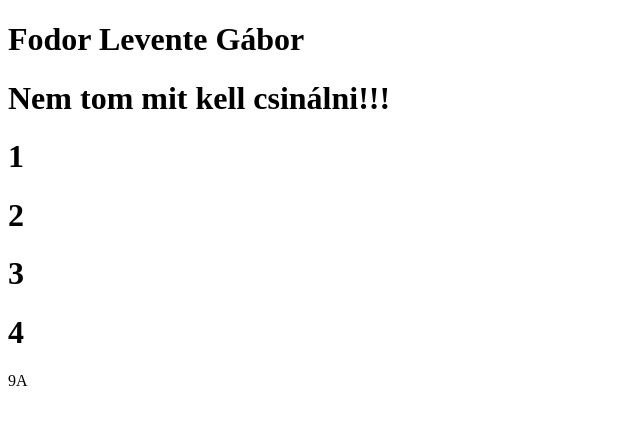
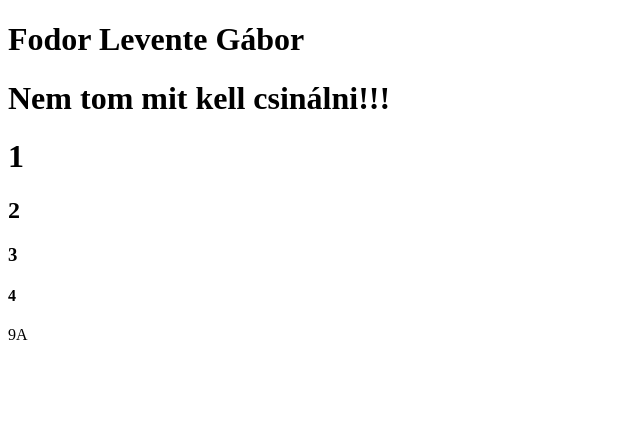
Before and after one commit to Fodor-Levente-Gabor/9Alevente1, a plain HTML site: page index.html in a window 1280 px wide. Shown: the whole page, without its empty margins (0-640 px from the left). Drawn offline with Linux system fonts and the light colour scheme.

Commit message:
Update index.html

```diff
--- a/index.html
+++ b/index.html
@@ -8,9 +8,9 @@
 <h1>Fodor Levente Gábor</h1>
 <h1>Nem tom mit kell csinálni!!!</h1>
 <h1>1</h1>
-<h1>2</h1>
-<h1>3</h1>
-<h1>4</h1>
+<h2>2</h2>
+<h3>3</h3>
+<h4>4</h4>
 <p>9A</p>
 
 </body>
```
